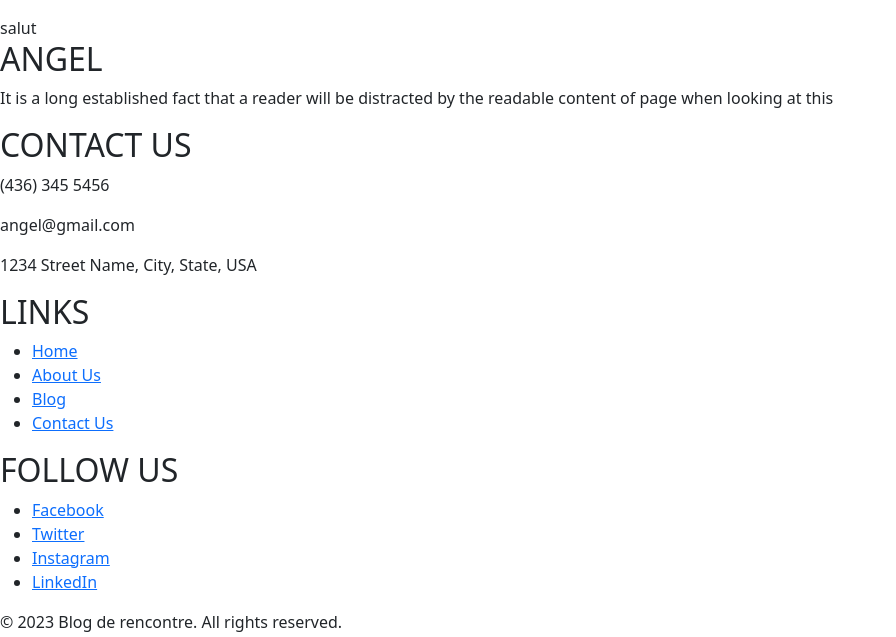
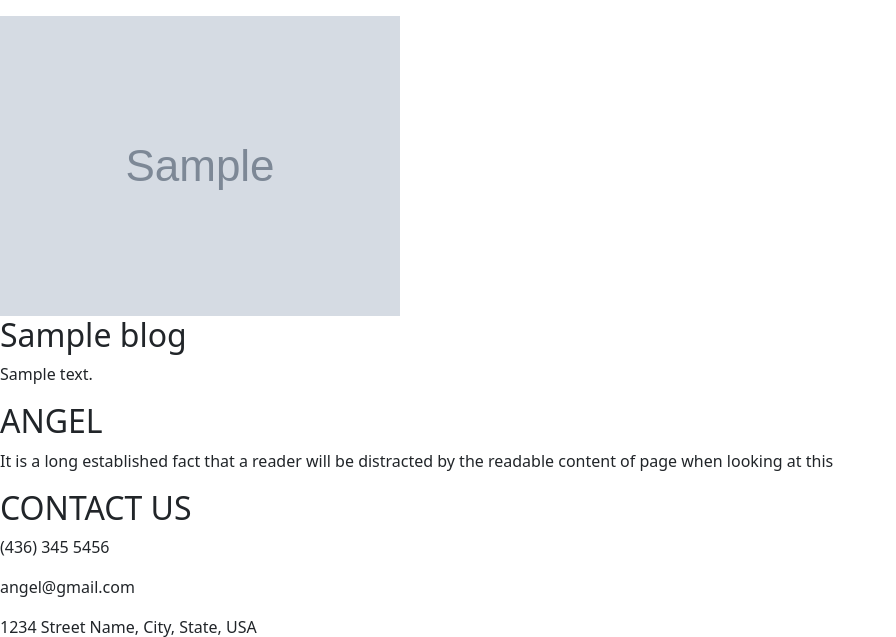
Before and after one commit to kayarhabby/BlogRencontres, a Django app: template blog/templates/blog/blog_details.html in a window 1280 px wide. Shown: the part 136-773 px from the top of the page, without its empty margins (0-896 px from the left). Run offline with Django 5.2, Linux system fonts and the light colour scheme; the template is opened without the code that fills it: most values are stand-ins (such as "Sample title", 1, 10 or a date in 2020); grey boxes marked "Sample" are stand-in pictures; data that the repository does not hold is empty; some libraries are stand-ins or nearby versions.

Commit message:
update blog_details

```diff
--- a/blog/templates/blog/blog_details.html
+++ b/blog/templates/blog/blog_details.html
@@ -3,7 +3,13 @@
 {% block title %} Details Blog {% endblock %}
 
 {% block content %}
-<section>
-salut
+<section class="blog-grid">
+    <div class="blog-image">
+        <img src="{{ blog.image.url }}" alt="{{ blog.title }}">
+    </div>
+    <div class="blog-content">
+        <h2>{{ blog.title }}</h2>
+        <p>{{ blog.content }}</p>
+    </div>
 </section>
 {% endblock %}
```
